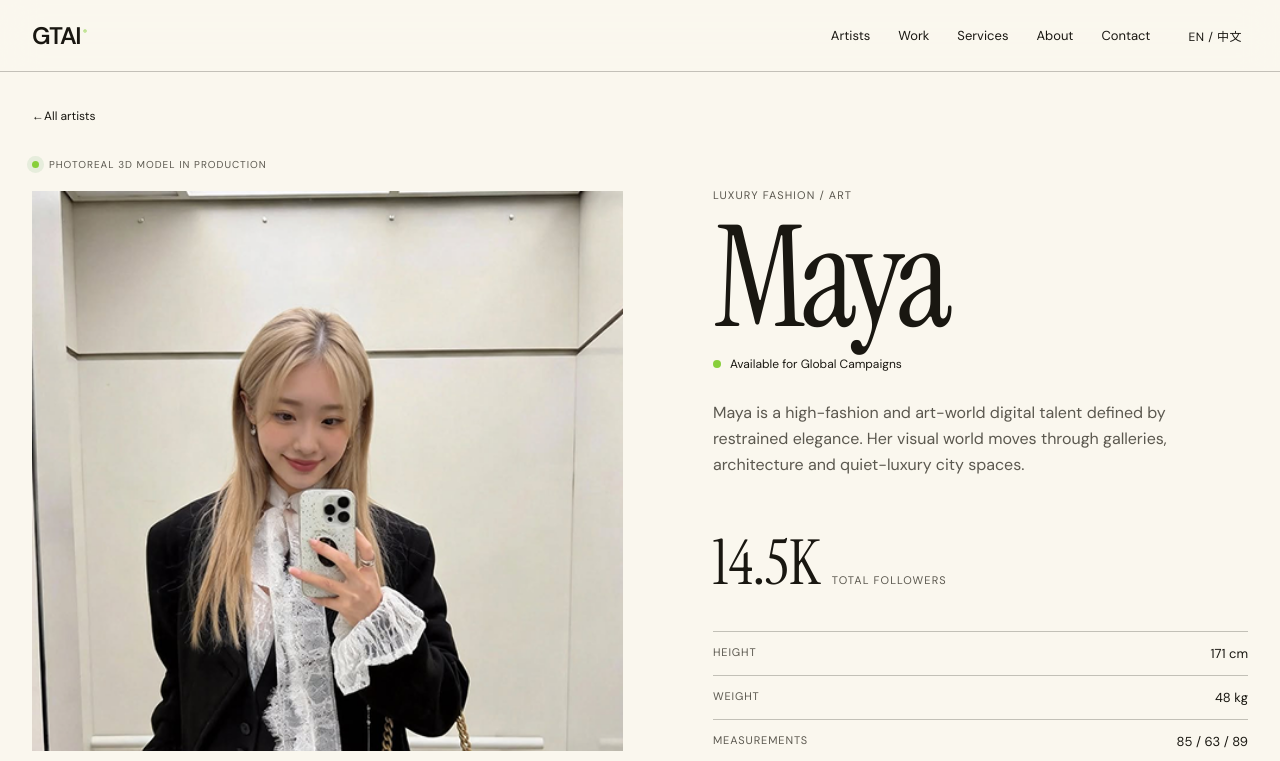
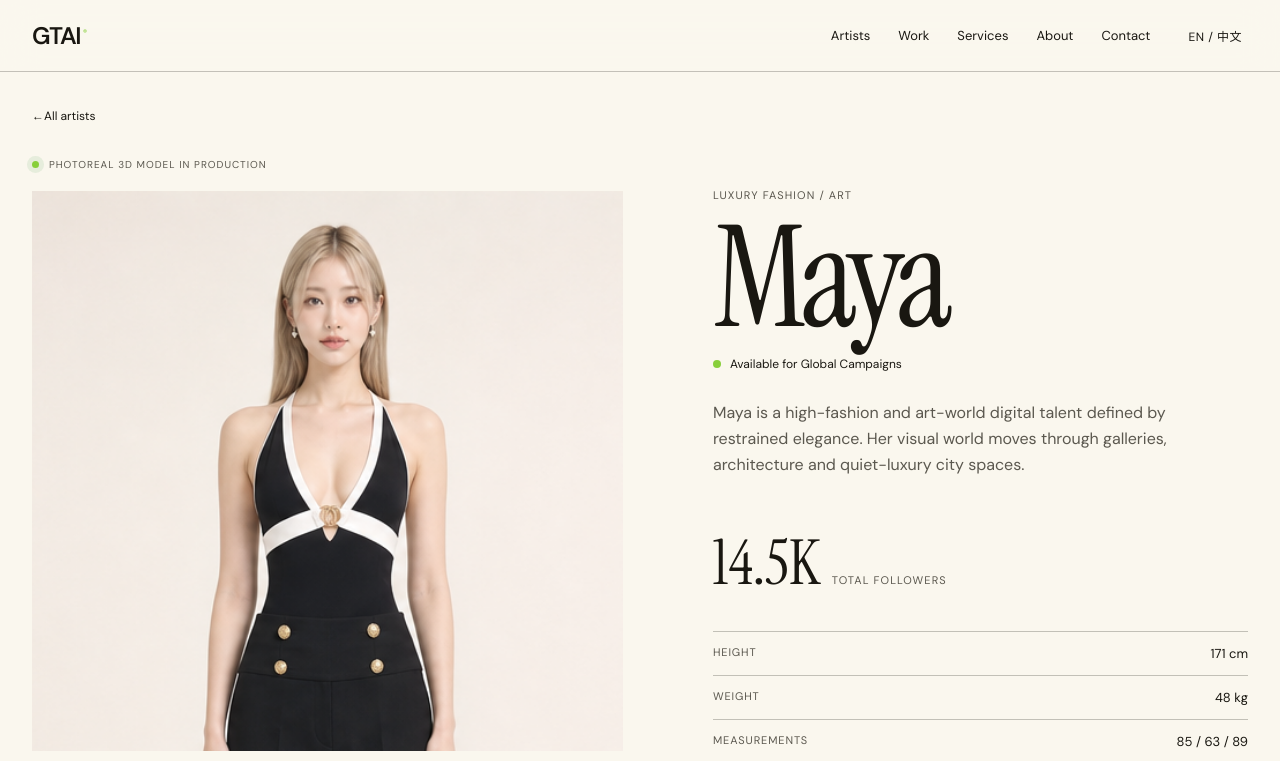
Before and after one commit to rosielq-creator/comp-web, a website: page v2-preview/profile.html in a window 1280 px wide. Both pictures are taken after a click on the button "Front". Shown: the top 761 px of the page. Drawn offline with Linux system fonts and the light colour scheme.

Commit message:
Add Maya profile three-view images

```diff
--- a/v2-preview/app.js
+++ b/v2-preview/app.js
@@ -1,4 +1,4 @@
-import { artists, brands, i18n, services } from "./data.js?v=20260728-4";
+import { artists, brands, i18n, services } from "./data.js?v=20260728-5";
 
 const page = document.body.dataset.page;
 let language = "en";
@@ -286,7 +286,7 @@ function initProfile() {
   document.querySelector("#profileRole").textContent = artist.role;
   document.querySelector("#profileFollowers").textContent = artist.followers;
   const hero = document.querySelector("#profileHeroImage");
-  hero.src = artist.hero;
+  hero.src = artist.angles?.[0] || artist.hero;
   hero.alt = `${artist.name} full-length profile placeholder`;
   const bio = language === "zh-hant" ? artist.bioHant : language === "zh-hans" ? artist.bioHans : artist.bio;
   document.querySelector("#profileBio").textContent = bio;
@@ -318,7 +318,7 @@ function initProfile() {
     </${tag}>`;
   }).join("");
   renderSocialAnalytics(artist);
-  initAngleSwitcher();
+  initAngleSwitcher(artist, hero);
 }
 
 function renderSocialAnalytics(artist) {
@@ -361,12 +361,15 @@ function renderSocialAnalytics(artist) {
     </article>`;
 }
 
-function initAngleSwitcher() {
+function initAngleSwitcher(artist, hero) {
   const buttons = [...document.querySelectorAll("[data-angle]")];
   const dots = [...document.querySelectorAll(".angle-dots i")];
+  const angles = artist.angles || [artist.hero, artist.hero, artist.hero];
   let active = 0;
   const activate = (index) => {
     active = (index + buttons.length) % buttons.length;
+    hero.src = angles[active] || artist.hero;
+    hero.alt = `${artist.name} ${buttons[active].dataset.angle} view`;
     buttons.forEach((button, buttonIndex) => button.classList.toggle("is-active", buttonIndex === active));
     dots.forEach((dot, dotIndex) => dot.classList.toggle("is-active", dotIndex === active));
   };
--- a/v2-preview/data.js
+++ b/v2-preview/data.js
@@ -107,6 +107,11 @@ export const artists = [
     types: ["Luxury Fashion", "High Fashion", "Art"], followers: "14.5K",
     stage: "assets/profiles/maya/black-tailoring.png", poster: "assets/profiles/maya/black-tailoring.png",
     hero: "assets/profiles/maya/black-tailoring.png",
+    angles: [
+      "assets/profiles/maya/angles/front.png",
+      "assets/profiles/maya/angles/side.png",
+      "assets/profiles/maya/angles/back.png"
+    ],
     availability: true, height: "171 cm", weight: "48 kg", measurements: "85 / 63 / 89", shoe: "38",
     base: "Paris / New York / Seoul", nationality: "", birthday: "", zodiac: "",
     bio: "Maya is a high-fashion and art-world digital talent defined by restrained elegance. Her visual world moves through galleries, architecture and quiet-luxury city spaces.",
--- a/v2-preview/profile.html
+++ b/v2-preview/profile.html
@@ -10,7 +10,7 @@
   <link rel="preconnect" href="https://fonts.googleapis.com">
   <link rel="preconnect" href="https://fonts.gstatic.com" crossorigin>
   <link href="https://fonts.googleapis.com/css2?family=DM+Sans:opsz,wght@9..40,400;9..40,500;9..40,600&family=Instrument+Serif:ital@0;1&family=Noto+Sans+SC:wght@400;500;600&family=Noto+Sans+TC:wght@400;500;600&display=swap" rel="stylesheet">
-  <link rel="stylesheet" href="styles.css?v=20260728-4">
+  <link rel="stylesheet" href="styles.css?v=20260728-5">
 </head>
 <body data-page="profile">
   <a class="skip-link" href="#main">Skip to content</a>
@@ -72,6 +72,6 @@
     </section>
   </main>
   <footer class="site-footer" data-footer></footer>
-  <script type="module" src="app.js?v=20260728-4"></script>
+  <script type="module" src="app.js?v=20260728-5"></script>
 </body>
 </html>
```
Also changed, not shown: v2-preview/assets/profiles/maya/angles/back.png (added), v2-preview/assets/profiles/maya/angles/front.png (added), v2-preview/assets/profiles/maya/angles/side.png (added).
